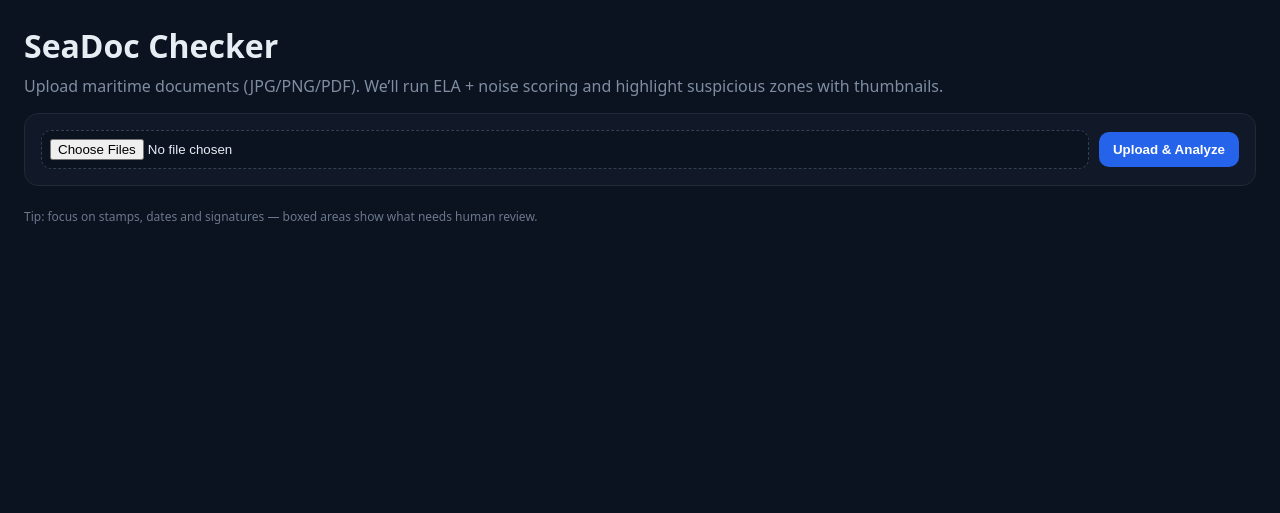
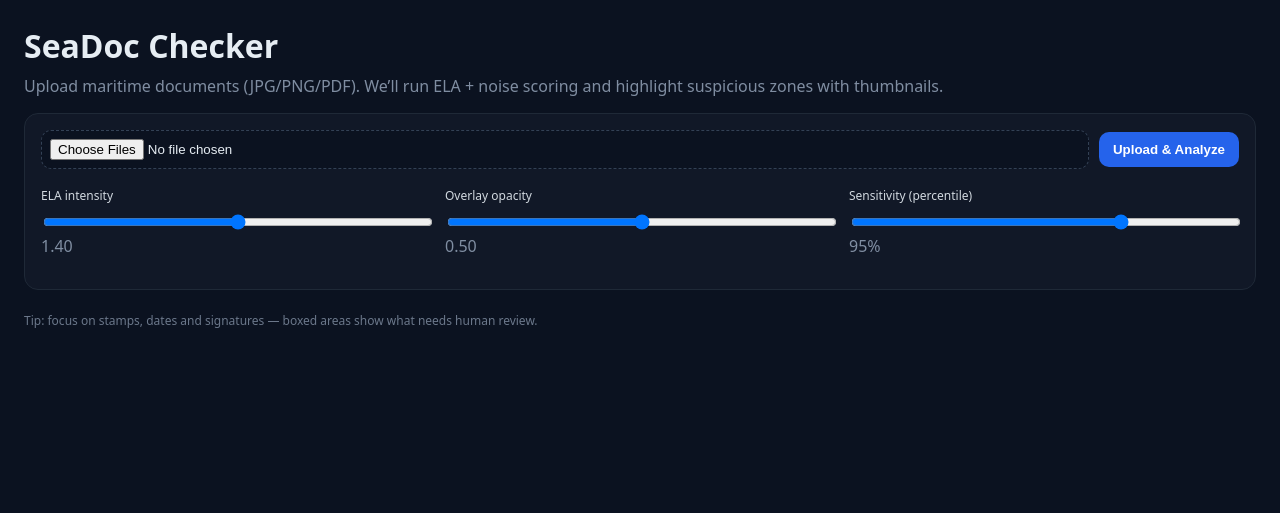
Before and after one commit to arsmars-cpu/checker_marine, a Flask app: page / in a window 1280 px wide. Shown: the top 513 px of the page. Run offline with Flask 3, Linux system fonts and the light colour scheme; some libraries are stand-ins or nearby versions.

Commit message:
Update index.html

```diff
--- a/templates/index.html
+++ b/templates/index.html
@@ -32,10 +32,14 @@
     .btn{background:var(--accent); border:none; color:white; padding:10px 14px; border-radius:10px; cursor:pointer; font-weight:600}
     .btn:disabled{opacity:.6; cursor:not-allowed}
     input[type=file]{padding:8px; border-radius:10px; background:var(--bg); border:1px dashed #334155; color:var(--ink)}
+    input[type=range]{width:100%}
     details{background:#0c1426; border:1px solid #1e293b; border-radius:10px; padding:10px; margin-top:10px}
     summary{cursor:pointer; color:#cbd5e1}
     pre{white-space:pre-wrap; word-break:break-word; margin:8px 0 0 0}
     .row{display:grid; grid-template-columns:1fr auto; gap:10px; align-items:center}
+    .controls{display:grid; grid-template-columns:repeat(3,1fr); gap:14px}
+    .hidden{display:none}
+    @media (max-width:920px){.controls{grid-template-columns:1fr}}
     @media (max-width:720px){.row{grid-template-columns:1fr}}
   </style>
 </head>
@@ -48,6 +52,25 @@
       <div class="row">
         <input id="fileInput" type="file" name="file" multiple required accept=".jpg,.jpeg,.png,.pdf">
         <button class="btn" type="submit">Upload & Analyze</button>
+      </div>
+
+      <!-- Controls: ELA/Overlay/Sensitivity -->
+      <div class="controls" style="margin-top:12px">
+        <label>
+          <div class="label">ELA intensity</div>
+          <input type="range" name="ela_gain" id="elaGain" min="1.0" max="1.8" step="0.05" value="1.4">
+          <div class="sub"><span id="elaGainVal">1.4</span></div>
+        </label>
+        <label>
+          <div class="label">Overlay opacity</div>
+          <input type="range" name="overlay_alpha" id="ovAlpha" min="0.2" max="0.8" step="0.05" value="0.5">
+          <div class="sub"><span id="ovAlphaVal">0.5</span></div>
+        </label>
+        <label>
+          <div class="label">Sensitivity (percentile)</div>
+          <input type="range" name="score_percentile" id="percentile" min="88" max="98" step="1" value="95">
+          <div class="sub"><span id="percentileVal">95%</span></div>
+        </label>
       </div>
     </form>
     {% if message %}
@@ -62,7 +85,17 @@
         <div class="label">{{ r.label }}</div>
 
         {% if r.original %}
-          <div class="imgbox"><img src="{{ r.original }}" alt="Original"></div>
+          <!-- toggle button -->
+          {% if r.boxed or r.overlay %}
+            <div class="row" style="grid-template-columns:auto auto;gap:8px;margin-bottom:8px">
+              <button class="btn" type="button"
+                onclick="const card=this.closest('.panel'); card.querySelectorAll('.view-original,.view-boxed').forEach(el=>el.classList.toggle('hidden'));">
+                Toggle: Original ↔ Boxed
+              </button>
+            </div>
+          {% endif %}
+
+          <div class="imgbox view-original"><img src="{{ r.original }}" alt="Original"></div>
         {% endif %}
 
         {% if r.ela %}
@@ -70,9 +103,9 @@
         {% endif %}
 
         {% if r.boxed %}
-          <div class="imgbox" style="margin-top:8px"><img src="{{ r.boxed }}" alt="Overlay with boxes"></div>
+          <div class="imgbox view-boxed hidden" style="margin-top:8px"><img src="{{ r.boxed }}" alt="Overlay with boxes"></div>
         {% elif r.overlay %}
-          <div class="imgbox" style="margin-top:8px"><img src="{{ r.overlay }}" alt="Overlay"></div>
+          <div class="imgbox view-boxed hidden" style="margin-top:8px"><img src="{{ r.overlay }}" alt="Overlay"></div>
         {% endif %}
 
         {% if r.crops and r.crops|length > 0 %}
@@ -119,6 +152,22 @@
   </div>
 
   <script>
+    // обновление значений ползунков
+    const gain = document.getElementById('elaGain');
+    const gainVal = document.getElementById('elaGainVal');
+    const alpha = document.getElementById('ovAlpha');
+    const alphaVal = document.getElementById('ovAlphaVal');
+    const perc = document.getElementById('percentile');
+    const percVal = document.getElementById('percentileVal');
+
+    function upd() {
+      if (gain && gainVal) gainVal.textContent = Number(gain.value).toFixed(2);
+      if (alpha && alphaVal) alphaVal.textContent = Number(alpha.value).toFixed(2);
+      if (perc && percVal) percVal.textContent = perc.value + '%';
+    }
+    [gain, alpha, perc].forEach(el => el && el.addEventListener('input', upd));
+    upd();
+
     // фронтовая проверка размера (серверный лимит 25MB)
     document.getElementById('uploadForm').addEventListener('submit', function (e) {
       const files = document.getElementById('fileInput').files;
```
